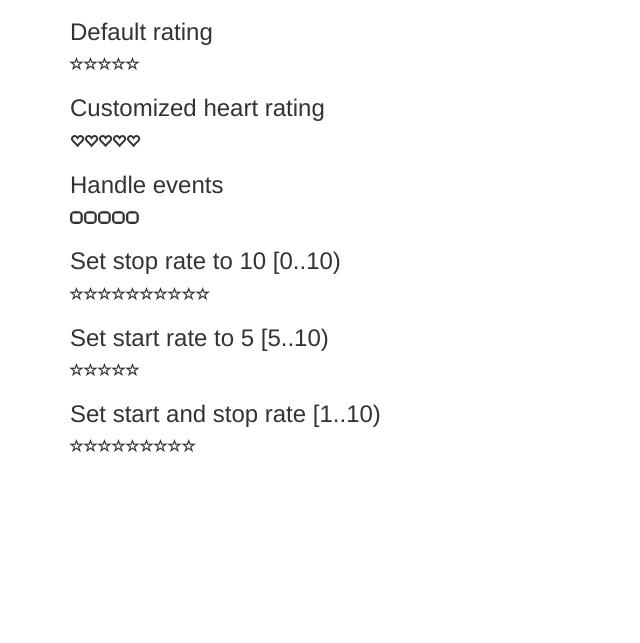
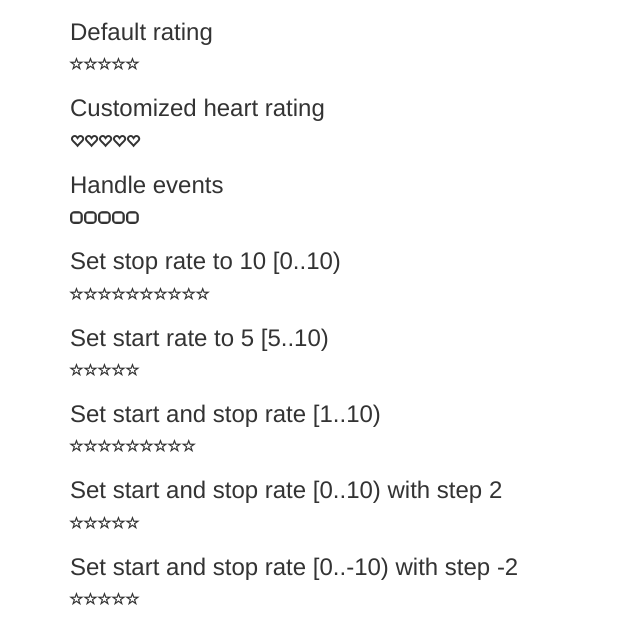
Before and after one commit to dreyescat/bootstrap-rating, a plain HTML site: page index.html in a window 1280 px wide. Shown: the part 75-718 px from the top of the page, without its empty margins (0-640 px from the left). Drawn offline with Linux system fonts and the light colour scheme.

Commit message:
Introduce range steps

```diff
--- a/bootstrap-rating.js
+++ b/bootstrap-rating.js
@@ -11,26 +11,29 @@
         filled: $this.data('filled'),
         empty: $this.data('empty'),
         start: $this.data('start'),
-        stop: $this.data('stop')
+        stop: $this.data('stop'),
+        step: $this.data('step')
       };
       // Merge data and parameter options.
       // Those provided as parameter prevail over the data ones.
       var opts = $.extend({}, data, options);
-      // Sanitize start and stop rates.
-      // Both start and stop rate must be integers.
+      // Sanitize start, stop, and step.
+      // All of them start, stop, and step must be integers.
       // In case we don't have a valid stop rate try to get a reasonable
       // one based on the existence of a valid start rate.
       opts.start = parseInt(opts.start, 10) || undefined;
       opts.stop = parseInt(opts.stop, 10) ||
                      opts.start + OFFSET ||
                      undefined;
+      opts.step = parseInt(opts.step, 10) || undefined;
 
       // Extend/Override the default options with those provided either as
       // data attributes or function parameters.
       opts = $.extend({}, $.fn.rating.defaults, opts);
 
       var $rating = $('<div></div>');
-      for (var i = opts.start; i < opts.stop; i++) {
+      var length = Math.max(Math.ceil((opts.stop - opts.start) / opts.step), 0);
+      for (var i = 0; i < length; i++) {
         $rating.append('<div class="rating-symbol glyphicon ' + opts.empty + '"></div>');
       }
       // From jQuery.fn.prop (http://api.jquery.com/prop/):
@@ -56,7 +59,7 @@
           $this.nextAll('.rating-symbol')
             .removeClass(opts.filled).addClass(opts.empty);
           // Set input to the current value and 'trigger' the change handler.
-          $input.val(opts.start + $this.index()).change();
+          $input.val(opts.start + $this.index() * opts.step).change();
         }).insertBefore($input);
     });
 
@@ -68,7 +71,8 @@
     filled: 'glyphicon-star',
     empty: 'glyphicon-star-empty',
     start: 0,
-    stop: OFFSET
+    stop: OFFSET,
+    step: 1
   };
 
   $(function () {
--- a/index.html
+++ b/index.html
@@ -24,6 +24,10 @@
       <input type="text" class="rating check" data-start="5"/>
       <h3>Set start and stop rate [1..10)</h3>
       <input type="text" class="rating check" data-start="1" data-stop="10"/>
+      <h3>Set start and stop rate [0..10) with step 2</h3>
+      <input type="text" class="rating check" data-stop="10" data-step="2"/>
+      <h3>Set start and stop rate [0..-10) with step -2</h3>
+      <input type="text" class="rating check" data-stop="-10" data-step="-2"/>
     </div>
     <script type="text/javascript" src="dist/js/jquery-1.10.2.js"></script>
     <script type="text/javascript" src="bootstrap-rating.js"></script>
```
Also changed, not shown: README.md.
